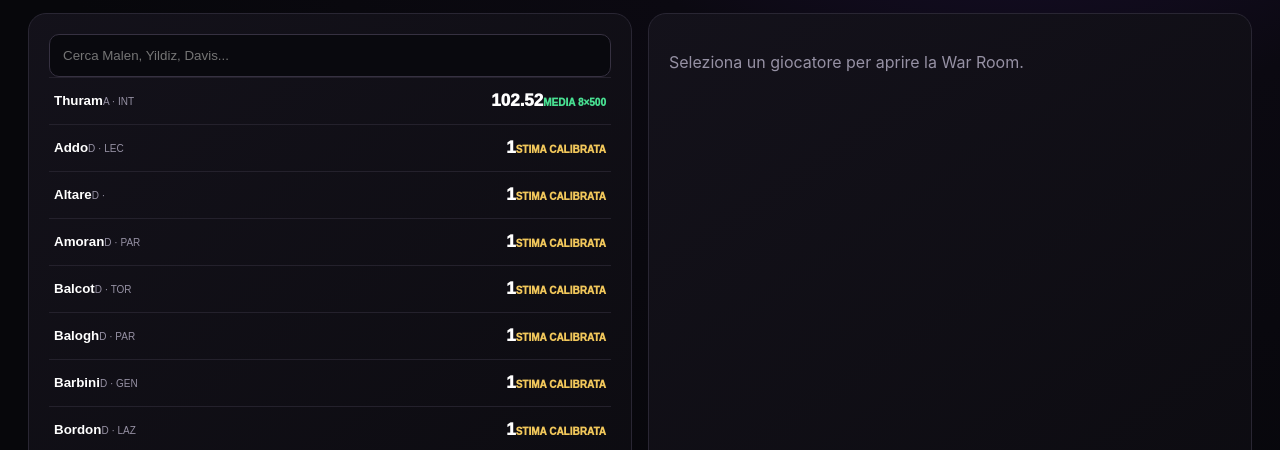
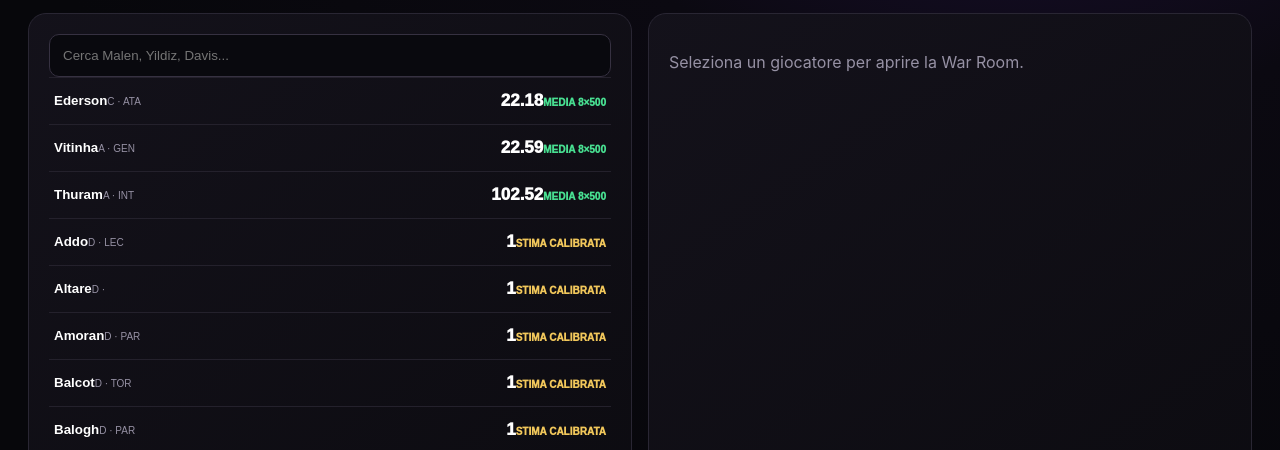
Before and after one commit to abatiellocristian/fanta-ai, a plain HTML site: page index.html in a window 1280 px wide. Shown: the part 348-798 px from the top of the page. Drawn offline with Linux system fonts and the light colour scheme.

Commit message:
FantAbba V6: load verified auction price layer before engine

```diff
--- a/index.html
+++ b/index.html
@@ -1 +1 @@
-<!doctype html><html lang="it"><head><meta charset="utf-8"><meta name="viewport" content="width=device-width,initial-scale=1"><meta name="theme-color" content="#07070b"><meta name="description" content="FantAbba — motore esperto per l'asta del fantacalcio"><title>FantAbba — Expert Fantasy Football Engine</title></head><body><div style="font-family:system-ui;padding:40px;background:#07070b;color:#fff;min-height:100vh">Avvio FantAbba…</div><script src="fantabba-v6.js?v=1"></script></body></html>
+<!doctype html><html lang="it"><head><meta charset="utf-8"><meta name="viewport" content="width=device-width,initial-scale=1"><meta name="theme-color" content="#07070b"><meta name="description" content="FantAbba — motore esperto per l'asta del fantacalcio"><title>FantAbba — Expert Fantasy Football Engine</title></head><body><div style="font-family:system-ui;padding:40px;background:#07070b;color:#fff;min-height:100vh">Avvio FantAbba…</div><script src="price-overrides.js?v=2"></script><script src="fantabba-v6.js?v=2"></script></body></html>
```
